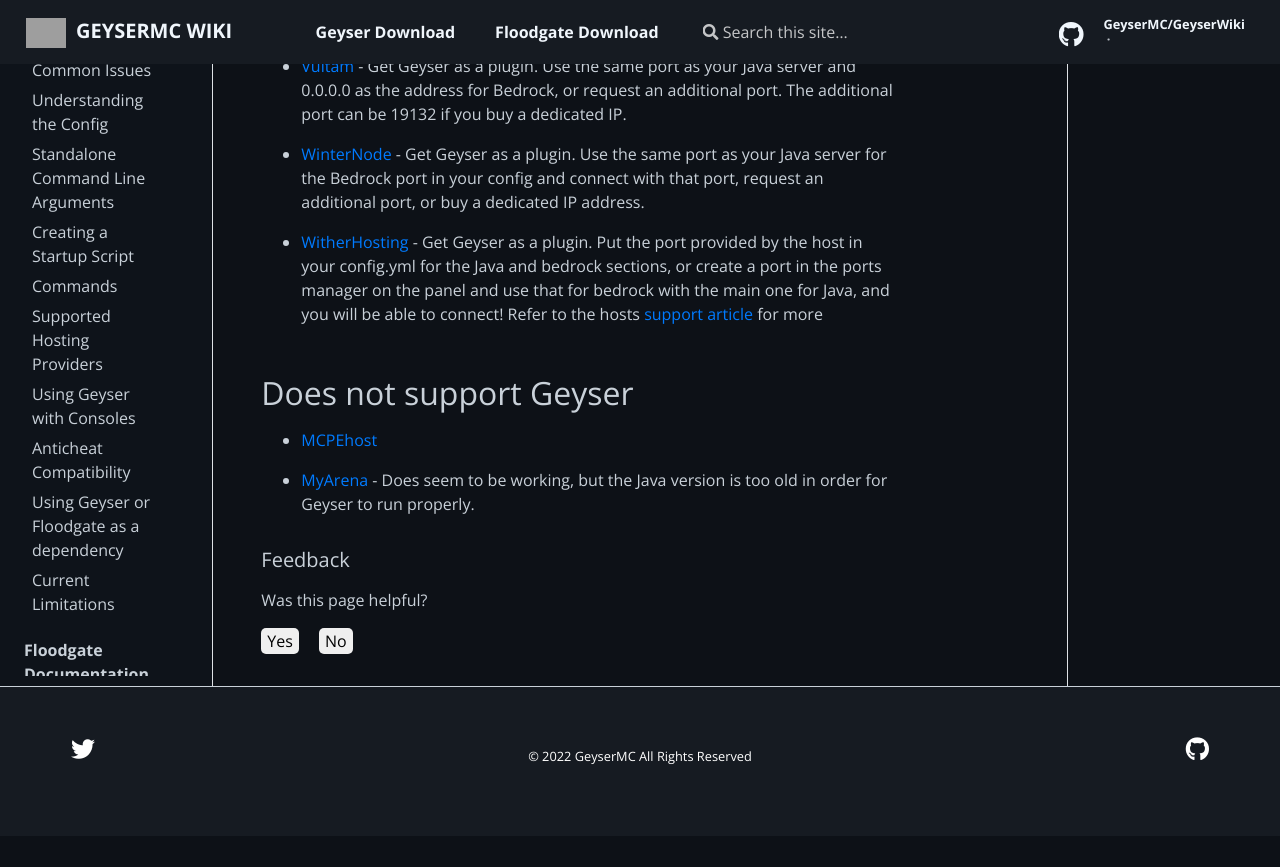
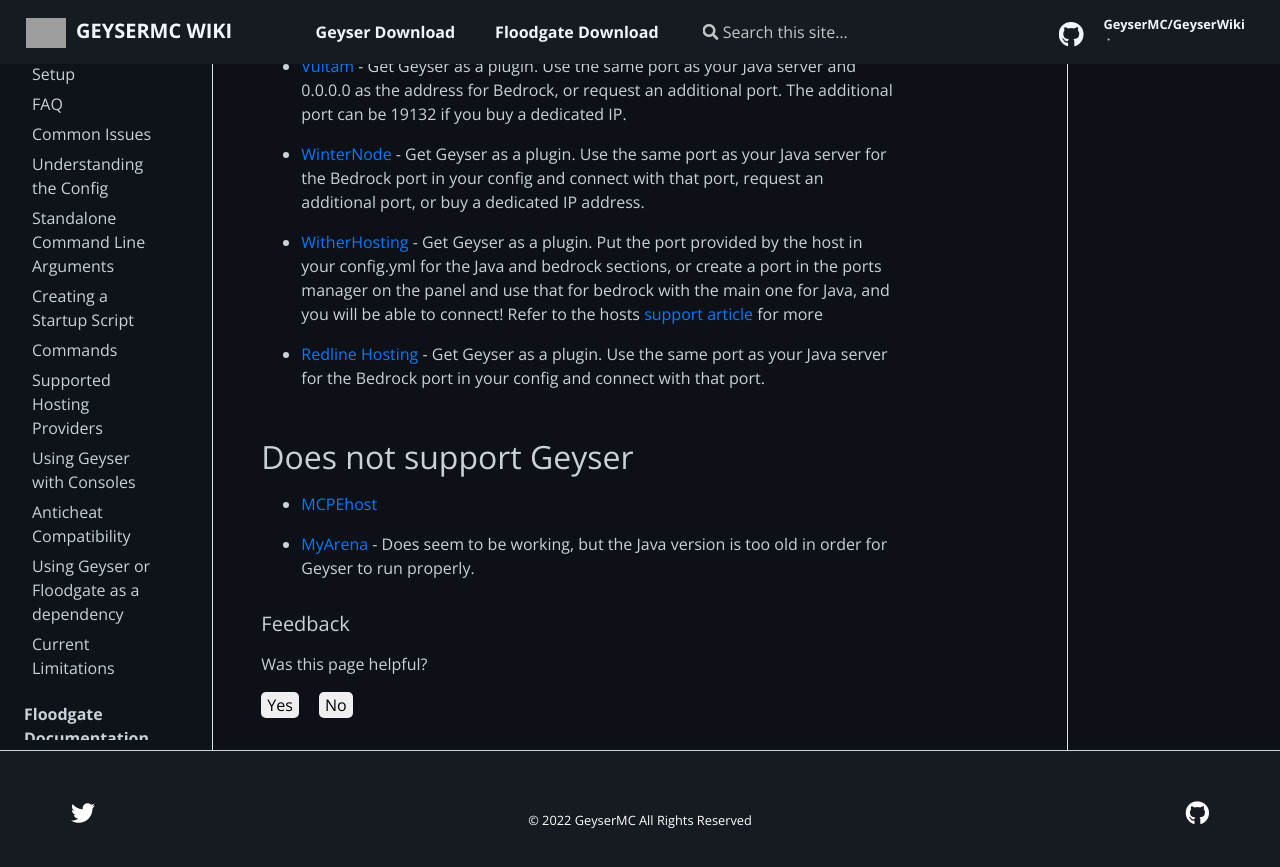
Before and after one commit to GeyserMC/GeyserWiki, a Jekyll site: the page built from _docs/geyser/supported-hosting-providers.md, in a window 1280 px wide and 900 px high, scrolled down 6987 px. Shown: the top 867 px of the window. Built offline with Jekyll 4.4.1, drawn with Linux system fonts in a browser that asks for light colours; before the commit the page ends 7823 px from its top, so only the background shows below that; grey boxes are pictures that could not be loaded.

Commit message:
Add Redline Hosting

```diff
--- a/_data/providers.json
+++ b/_data/providers.json
@@ -443,6 +443,11 @@
       "name": "WitherHosting",
       "url": "https://witherhosting.com/",
       "description": "Get Geyser as a plugin. Put the port provided by the host in your config.yml for the Java and bedrock sections, or create a port in the ports manager on the panel and use that for bedrock with the main one for Java, and you will be able to connect! Refer to the hosts [support article](https://support.witherhosting.com/en/article/how-to-install-and-use-geysermc-1xn5l6v/) for more"
+    },
+    {
+      "name": "Redline Hosting",
+      "url": "https://redlinehosting.net/",
+      "description_template": "default"
     }
   ],
   "no_support": [
```
